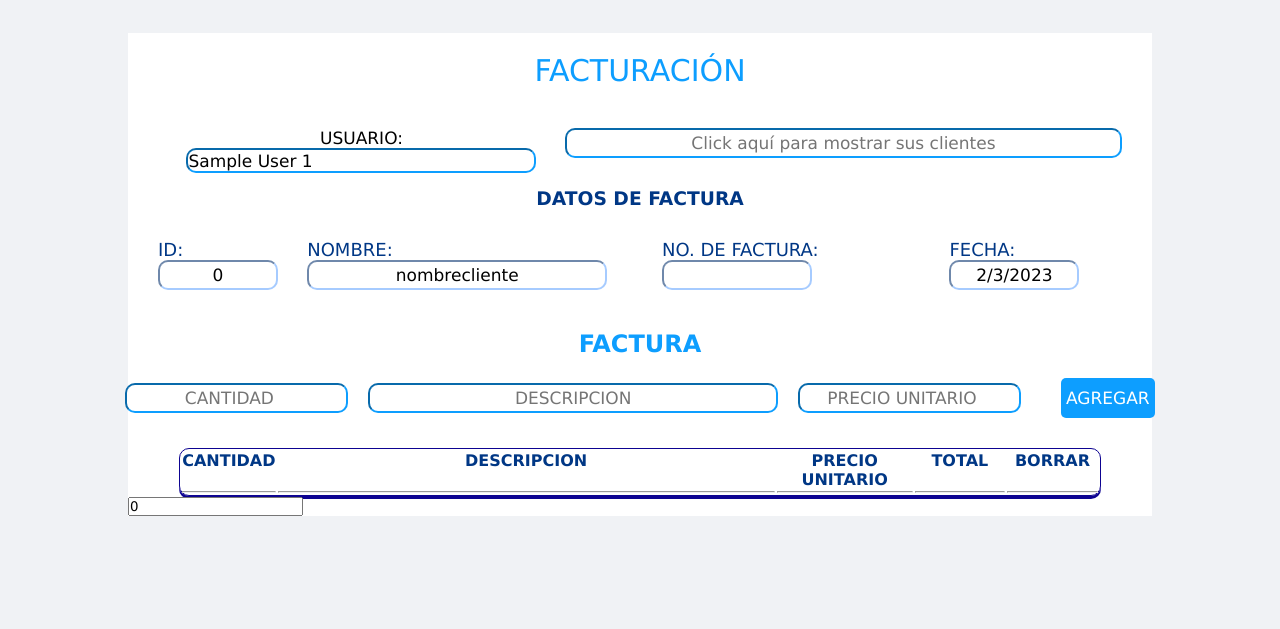
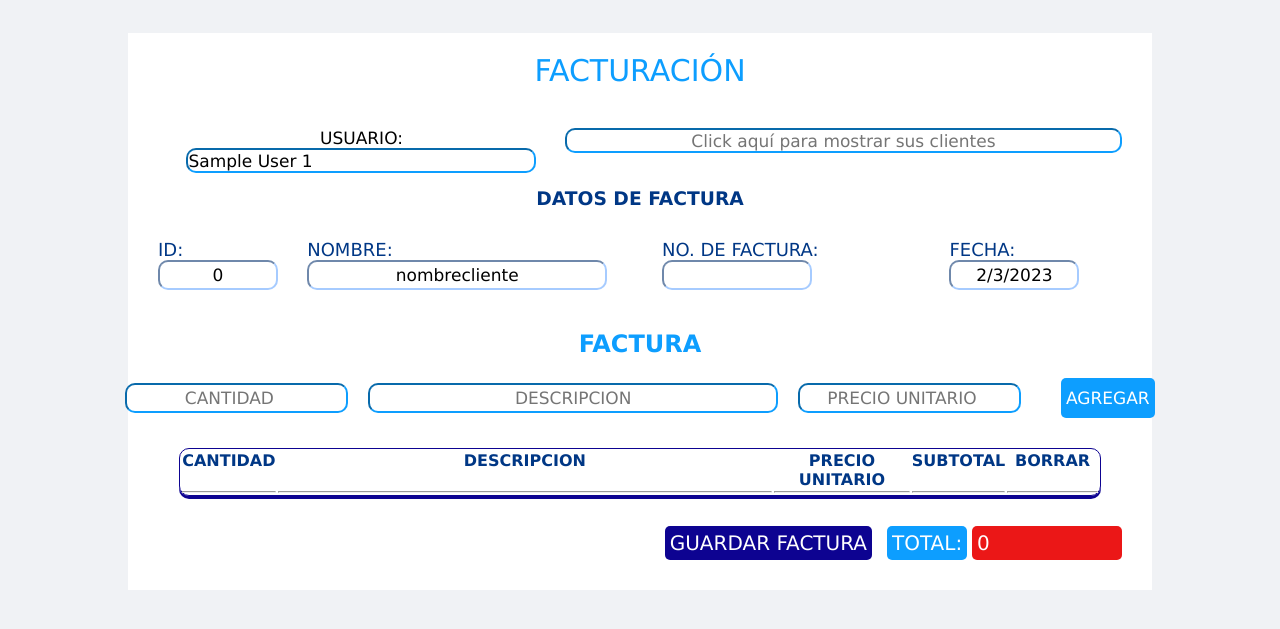
Before and after one commit to Chingons/Proyecto-Yo-Cobro-Mi-Dinero, a Flask app: page /home in a window 1280 px wide. Shown: the part 107-736 px from the top of the page. Run offline with Flask 2, Linux system fonts and the light colour scheme; the visitor is signed in with stand-in values (Sample User, id 1); lists and menus that the app fills with data are empty; some libraries are stand-ins or nearby versions.

Commit message:
enviar dactos factura servidor ya funcionando

```diff
--- a/blog/rutas.py
+++ b/blog/rutas.py
@@ -24,6 +24,7 @@ datos_recuperar = {}
 email_recuperar = {}
 formularios_recuperar = {}
 imprimir_clientes = {}
+
 
 mysql_port = config("DATABASE_PORT")
 mysql_host = config("DATABASE_HOST")
@@ -378,6 +379,7 @@ def inicio(id):
         cursor.execute('SELECT * FROM clientes WHERE idcreador = %s', (session['id'],))
         clientes = cursor.fetchall()
         cursor.execute('SELECT idfactura FROM FACTURAS order by idfactura desc')
+
         factura = cursor.fetchall()
         comparacion = len(factura)
 
@@ -414,8 +416,13 @@ def inicio(id):
 
         if request.method == "POST":
             jsonData = request.get_json()
-            print(jsonData)
-            return render_template('inicio.html',nombre=session['nombres'], apellido=session['apellidos'], cliente = clientes, facturarclientes = campos_cliente, factura = no_factura)
+            cursor.execute('INSERT INTO facturas (idfacturador, idcliente, fecha, monto, estado) values (%s, %s, %s, %s,%s)', (session['id'], int(jsonData['factura']['id_cliente']) ,jsonData['factura']['fecha_factura'],jsonData['total_final'],"NOPAGADA"))
+            conn.commit()
+            flash('Factura Realizada con Exito','aprobado')
+            return login()
+
+
+
 
 
         return render_template('inicio.html',nombre=session['nombres'], apellido=session['apellidos'], cliente = clientes, facturarclientes = campos_cliente, factura = no_factura)
--- a/blog/static/home.css
+++ b/blog/static/home.css
@@ -374,6 +374,7 @@ border-radius: 10px;
   border-radius: 10px;
   border-color: #0d9eff;
   font-size: 17px;
+  height: 25px;
 }
 
 #mostrador-de-clientes:hover{
@@ -519,6 +520,73 @@ border-radius: 10px;
 }
 
 
+.boton-borrar-articulo{
+  background-color: #e40808;
+  color: white;
+  border-radius: 5px;
+  border: 0;
+  padding: 2px;
+  font-size: 15px;
+}
+
+.boton-borrar-articulo:hover{
+  cursor: pointer;
+}
+
+.final-guardar-factura{
+  padding: 30px;
+  display: flex;
+  justify-content: right;
+  align-items: flex-end;
+}
+
+#final_total{
+  font-size: 20px;
+  padding: 5px;
+  border-radius: 5px;
+  width: 150px;
+  color:white;
+  background-color: #eb1717;
+  border: 0;
+}
+
+#titulo-total-final{
+  font-size: 20px;
+  padding: 5px;
+  border-radius: 5px;
+  margin-right: 5px;
+  border: 0;
+  background-color:#0d9eff;
+  color: white;
+  width: 80px;
+}
+
+#boton-guardar-factura{
+  font-size: 20px;
+  padding: 5px;
+  border-radius: 5px;
+  margin-right: 15px;
+  border: 0;
+  background-color: #0d0391;
+  color: white;
+}
+
+#boton-guardar-factura:hover{
+  cursor: pointer;
+}
+
+#error-articulos{
+  font-size: 20px;
+  color: #b60b0b;
+  padding-right: 60px;
+  display: none;
+
+}
+
+
+
+
+
 
   @media (max-width: 991px){
     header, header.down{
--- a/blog/templates/inicio.html
+++ b/blog/templates/inicio.html
@@ -5,12 +5,13 @@
 <div class="contenidoinicio" >
 
     <div class="datosinicio">
+
         <div class="formulario-facturacion">
             FACTURACIÓN
         </div>
         <form action="{{ url_for('inicio', id=0)}}" method="get">
             <div class="datosadmin">
-                <div >
+                <div>
                     <p class="facturacion u-facturador">USUARIO: <input type="text"  name="facturador" id="facturador" value="{{nombre}} {{apellido}}" readonly="readonly"> </p>
                 </div>
 
@@ -112,7 +113,7 @@
                 </div>
 
 
-                <input type="button" class="input-factura" id="boton-factura" onclick="factura(),productos(),jsonad(), agregartabla(), mostrartotal();" value="AGREGAR">
+                <input type="button" class="input-factura" id="boton-factura" onclick="factura(),productos(), agregartabla(), mostrartotal();" value="AGREGAR">
 
 
         </div>
@@ -123,7 +124,7 @@
                     <th id="titulo-cantidad">CANTIDAD</th>
                     <TH id="titulo-descripcion">DESCRIPCION</TH>
                     <TH id="titulo-precio">PRECIO UNITARIO</TH>
-                    <TH id="titulo-total">TOTAL</TH>
+                    <TH id="titulo-total">SUBTOTAL</TH>
                     <th id="titulo-borrar">BORRAR</th>
 
                 </tr>
@@ -150,8 +151,12 @@
 
         </div>
 
-        <div>
-            <input type="text" id="final_total" value="0" readonly>
+        <div class="final-guardar-factura">
+            <p id="error-articulos">FAVOR INGRESAR ARTICULOS</p>
+            <a id="referencia">
+            <input type="button" id="boton-guardar-factura" onclick="jsonad();" value="GUARDAR FACTURA"></a>
+          <input type="text" id="titulo-total-final" value="TOTAL:" readonly>  <input type="text"  id="final_total" value="0" readonly>
+
         </div>
 
 
@@ -258,6 +263,7 @@
         boton_delete.className = 'boton-borrar-factura';
         boton_delete.value = impresion;
         boton_delete.type = 'button';
+        boton_delete.classList = "boton-borrar-articulo";
 
         boton.appendChild(boton_delete);
 
@@ -295,7 +301,34 @@
 
 
     function jsonad() {
+        if (document.getElementById("id-cliente").value==0){
+            document.getElementById("error-cantidad").innerText = "FAVOR SELECCIONAR UN CLIENTE";
+            document.querySelector('#error-cantidad').style.display = "grid";
+            document.getElementById("cantidad").setAttribute('readonly', true);
+            document.getElementById("error-descripcion").innerText = "FAVOR SELECCIONAR UN CLIENTE";
+            document.querySelector('#error-descripcion').style.display = "grid";
+            document.getElementById("descripcion-producto").setAttribute('readonly', true);
+            document.getElementById("error-precio").innerText = "FAVOR SELECCIONAR UN CLIENTE";
+            document.querySelector('#error-precio').style.display = "grid";
+            document.getElementById("precio-unitario").setAttribute('readonly', true);
 
+        }
+
+        else if(agregar.total_final==0){
+            document.getElementById('error-articulos').style.display="flex";
+
+            setTimeout(function () {
+
+            document.getElementById('error-articulos').style.display="none";
+
+
+
+            }, 3000)
+        }
+
+        else{
+            document.getElementById('error-articulos').style.display="none";
+            document.getElementById('referencia').href = "{{ url_for('login') }}";
             fetch('http://localhost:5000/inicio/0', {
             headers : {
                 'Content-Type' : 'application/json'
@@ -303,21 +336,10 @@ fetch('http://localhost:5000/inicio/0', {
             method : 'POST',
             body : JSON.stringify(agregar)
         })
-.then(function (response){
 
-    if(response.ok) {
-        response.json()
-        .then(function(response) {
-            console.log(response);
-        });
         }
-    else {
-        throw Error('Something went wrong');
-    }
-})
-.catch(function(error) {
-    console.log(error);
-});
+
+
 }
 
 
@@ -437,4 +459,5 @@ function errorPrecio(){
 
 </script>
 
+
 {% endblock %}
```
Also changed, not shown: comandos.sql (+9 -0 lines), 1 other file. Lines whose indentation alone changed are shown as unchanged.
